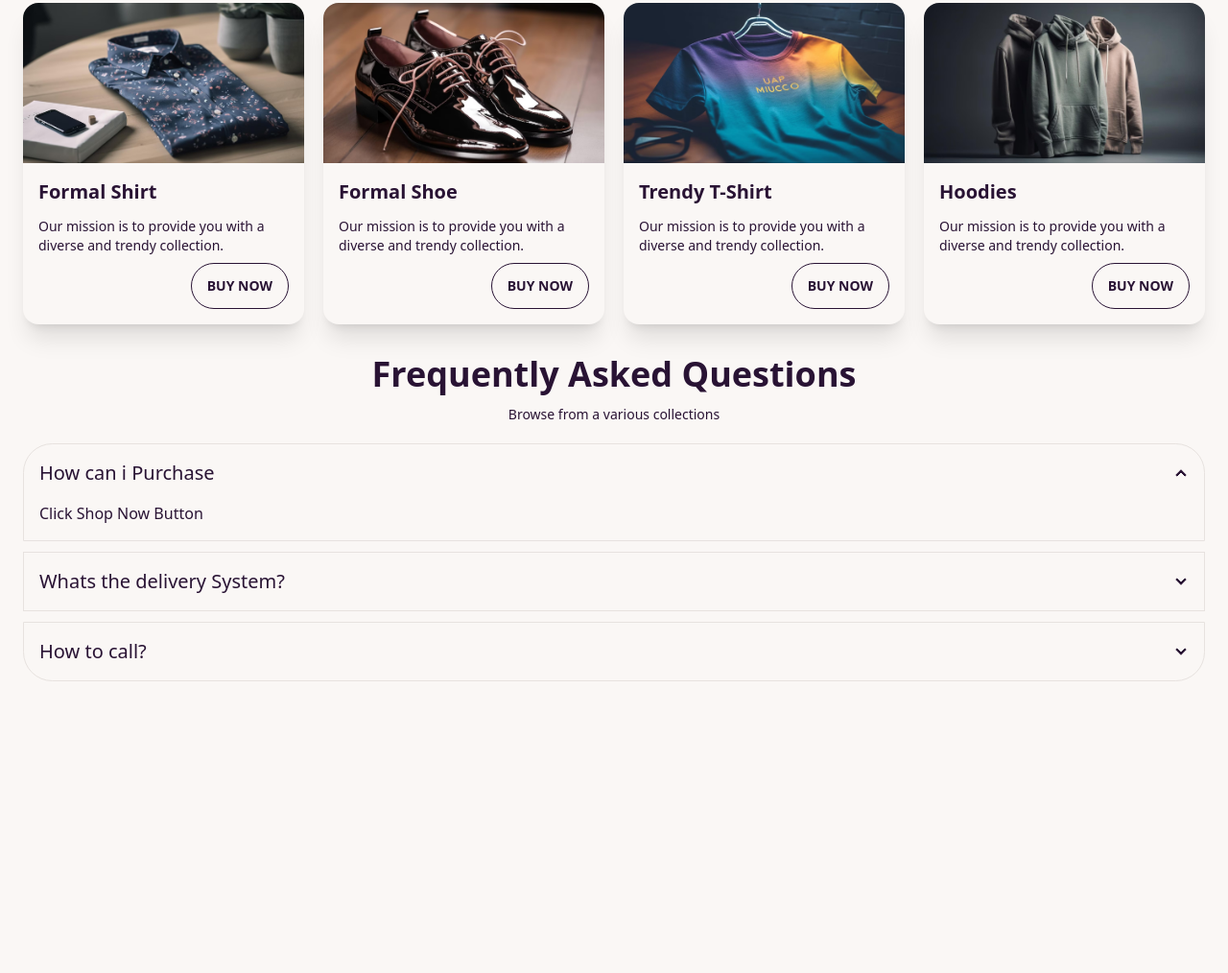
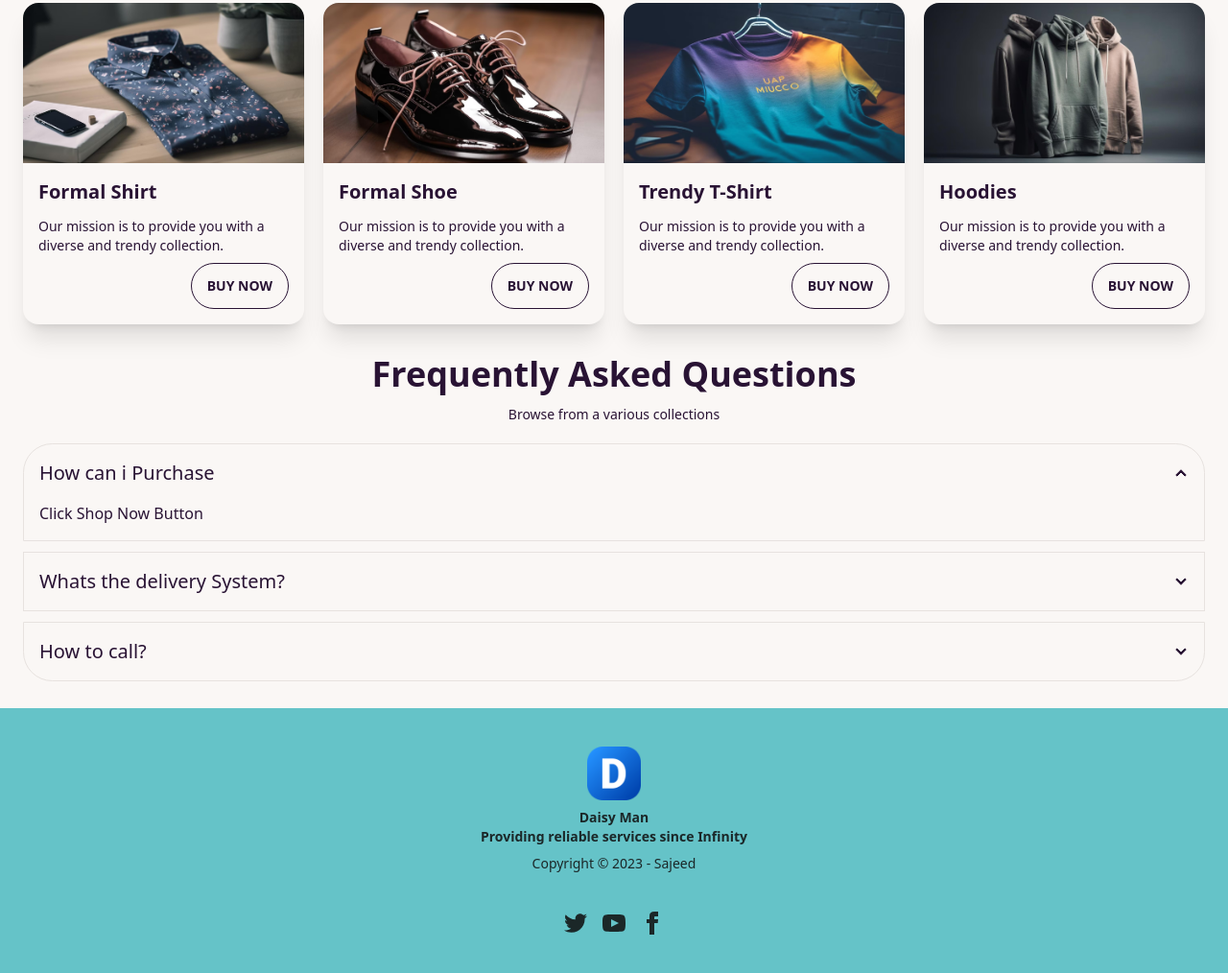
Before and after one commit to SajeedAninda/Daisy-Man-by-DaisyUI-Sajeed, a plain HTML site: page index.html in a window 1280 px wide. Shown: the part 1827-2841 px from the top of the page at 96% size. Before the commit the page ends 2565 px from the top, so only its background shows below. Drawn offline with nearby package versions, Linux system fonts and the light colour scheme.

Commit message:
Commit after creating the footer section

```diff
--- a/index.html
+++ b/index.html
@@ -254,6 +254,25 @@
             </div>
         </section>
     </main>
+
+    <!-- FOOTER  -->
+
+    <footer class="footer footer-center p-10 bg-primary text-primary-content">
+        <div>
+          <img class="w-[20%]" src="images/logo.png" alt="">
+          <p class="font-bold">
+            Daisy Man <br/>Providing reliable services since Infinity
+          </p>
+          <p>Copyright © 2023 - Sajeed</p>
+        </div>
+        <div>
+          <div class="grid grid-flow-col gap-4">
+            <a><svg xmlns="http://www.w3.org/2000/svg" width="24" height="24" viewBox="0 0 24 24" class="fill-current"><path d="M24 4.557c-.883.392-1.832.656-2.828.775 1.017-.609 1.798-1.574 2.165-2.724-.951.564-2.005.974-3.127 1.195-.897-.957-2.178-1.555-3.594-1.555-3.179 0-5.515 2.966-4.797 6.045-4.091-.205-7.719-2.165-10.148-5.144-1.29 2.213-.669 5.108 1.523 6.574-.806-.026-1.566-.247-2.229-.616-.054 2.281 1.581 4.415 3.949 4.89-.693.188-1.452.232-2.224.084.626 1.956 2.444 3.379 4.6 3.419-2.07 1.623-4.678 2.348-7.29 2.04 2.179 1.397 4.768 2.212 7.548 2.212 9.142 0 14.307-7.721 13.995-14.646.962-.695 1.797-1.562 2.457-2.549z"></path></svg></a>
+            <a><svg xmlns="http://www.w3.org/2000/svg" width="24" height="24" viewBox="0 0 24 24" class="fill-current"><path d="M19.615 3.184c-3.604-.246-11.631-.245-15.23 0-3.897.266-4.356 2.62-4.385 8.816.029 6.185.484 8.549 4.385 8.816 3.6.245 11.626.246 15.23 0 3.897-.266 4.356-2.62 4.385-8.816-.029-6.185-.484-8.549-4.385-8.816zm-10.615 12.816v-8l8 3.993-8 4.007z"></path></svg></a>
+            <a><svg xmlns="http://www.w3.org/2000/svg" width="24" height="24" viewBox="0 0 24 24" class="fill-current"><path d="M9 8h-3v4h3v12h5v-12h3.642l.358-4h-4v-1.667c0-.955.192-1.333 1.115-1.333h2.885v-5h-3.808c-3.596 0-5.192 1.583-5.192 4.615v3.385z"></path></svg></a>
+          </div>
+        </div>
+      </footer>
 </body>
 
 </html>
```
